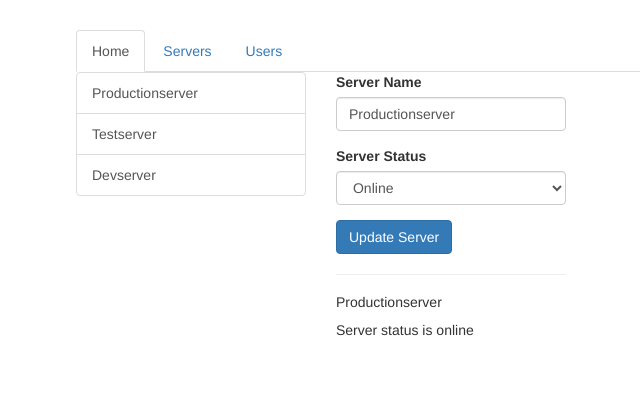
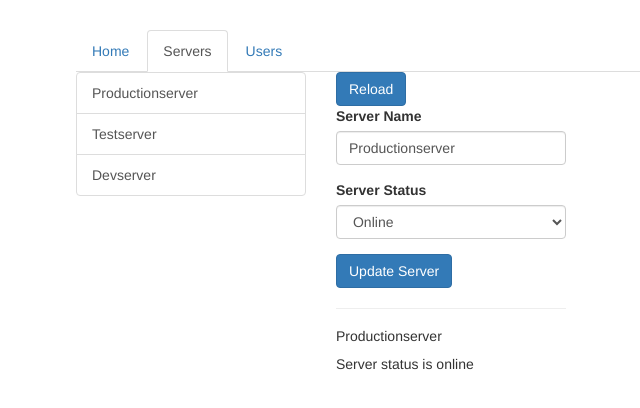
Before and after one commit to vidhya03/routing-start, an Angular app: page /servers in a window 1280 px wide. Shown: the top 408 px of the page, without its empty margins (189-829 px from the left). Built offline with nearby package versions, Linux system fonts and the light colour scheme.

Commit message:
added router , router.navigate , ActivatedRoute and routerLink

```diff
--- a/src/app/app.component.html
+++ b/src/app/app.component.html
@@ -2,9 +2,16 @@
   <div class="row">
     <div class="col-xs-12 col-sm-10 col-md-8 col-sm-offset-1 col-md-offset-2">
       <ul class="nav nav-tabs">
-        <li role="presentation" class="active"><a [routerLink]="['']">Home</a></li>
-        <li role="presentation"><a [routerLink]="['/servers']">Servers</a></li>
-        <li role="presentation"><a [routerLink]="['/users']">Users</a></li>
+        <li role="presentation" routerLinkActive="active"
+        [routerLinkActiveOptions]="{ exact:true}">
+          <a [routerLink]="['']">Home</a>
+        </li>
+        <li role="presentation" routerLinkActive="active">
+          <a [routerLink]="['/servers']">Servers</a>
+        </li>
+        <li role="presentation" routerLinkActive="active">
+          <a [routerLink]="['/users']">Users</a>
+        </li>
       </ul>
     </div>
   </div>
--- a/src/app/home/home.component.html
+++ b/src/app/home/home.component.html
@@ -1,2 +1,3 @@
 <h4>Welcome to Server Manager 4.0</h4>
 <p>Manage your Servers and Users.</p>
+<button class="btn btn-primary" (click)="onLoadServers()">Load Servers</button>
--- a/src/app/home/home.component.ts
+++ b/src/app/home/home.component.ts
@@ -1,4 +1,5 @@
 import { Component, OnInit } from '@angular/core';
+import { Router } from '@angular/router';
 
 @Component({
   selector: 'app-home',
@@ -7,9 +8,14 @@ import { Component, OnInit } from '@angular/core';
 })
 export class HomeComponent implements OnInit {
 
-  constructor() { }
+  constructor(private router: Router) { }
 
   ngOnInit() {
   }
 
+  onLoadServers() {
+
+  this.router.navigate(['/servers']);
+
+  }
 }
--- a/src/app/servers/server/server.component.ts
+++ b/src/app/servers/server/server.component.ts
@@ -1,6 +1,7 @@
 import { Component, OnInit } from '@angular/core';
 
 import { ServersService } from '../servers.service';
+
 
 @Component({
   selector: 'app-server',
@@ -10,10 +11,13 @@ import { ServersService } from '../servers.service';
 export class ServerComponent implements OnInit {
   server: {id: number, name: string, status: string};
 
-  constructor(private serversService: ServersService) { }
+  constructor(
+    private serversService: ServersService) { }
 
   ngOnInit() {
     this.server = this.serversService.getServer(1);
   }
 
+
+
 }
--- a/src/app/servers/servers.component.html
+++ b/src/app/servers/servers.component.html
@@ -10,6 +10,10 @@
     </div>
   </div>
   <div class="col-xs-12 col-sm-4">
+    <!-- <a [routerLink]="['servers']">reload - relative path - will print error in console</a> -->
+    <!-- <a [routerLink]="['/servers']">reload - absolute path works</a> -->
+  <button class="btn btn-primary" (click)="onReloadServers()">Reload</button>
+
     <app-edit-server></app-edit-server>
     <hr>
     <app-server></app-server>
--- a/src/app/servers/servers.component.ts
+++ b/src/app/servers/servers.component.ts
@@ -1,5 +1,6 @@
 import { Component, OnInit } from '@angular/core';
 import { ServersService } from './servers.service';
+import { ActivatedRoute, Router } from '@angular/router';
 
 @Component({
   selector: 'app-servers',
@@ -7,12 +8,20 @@ import { ServersService } from './servers.service';
   styleUrls: ['./servers.component.css']
 })
 export class ServersComponent implements OnInit {
-  private servers: {id: number, name: string, status: string}[] = [];
+  private servers: { id: number; name: string; status: string }[] = [];
 
-  constructor(private serversService: ServersService) { }
+  constructor(
+    private serversService: ServersService,
+    private router: Router,
+    private route: ActivatedRoute
+  ) {}
 
   ngOnInit() {
     this.servers = this.serversService.getServers();
   }
 
+  onReloadServers() {
+    // this.router.navigate(['servers'], { relativeTo: this.route });
+    // this.router.navigate(['servers']);
+  }
 }
```
